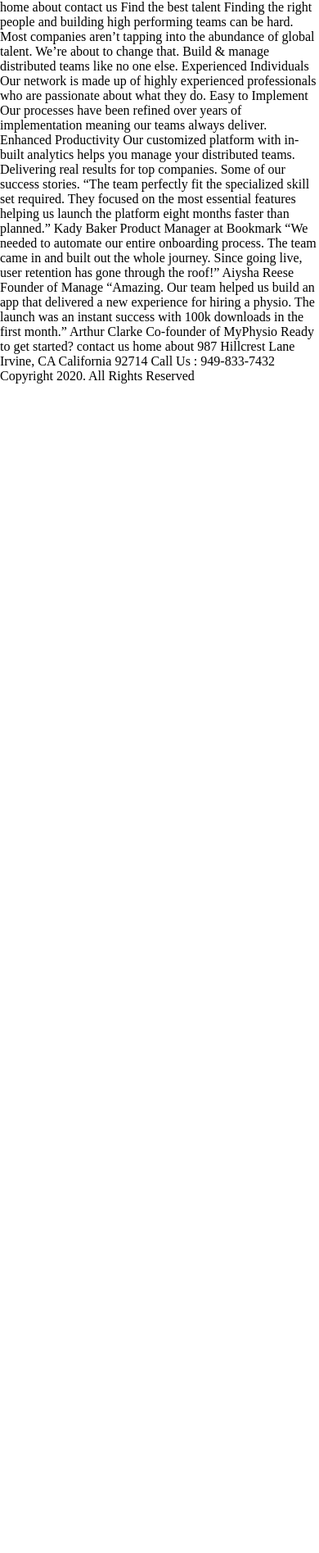
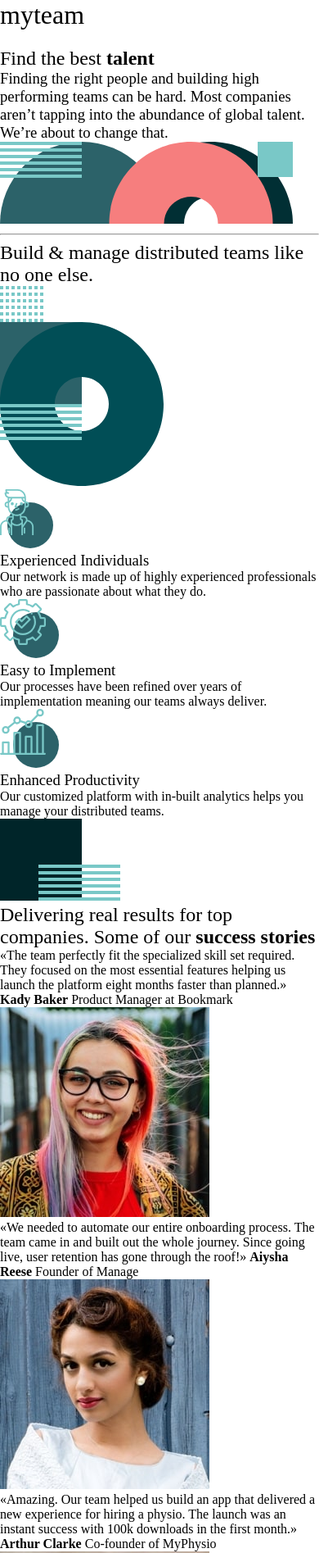
Before and after one commit to IMTR0J4N/A2_MyTeam-MultiPage, a website built with Vite: page index.html in a window 390 px wide. Shown: the top 1895 px of the page at 82% size. Before the commit the page ends 844 px from the top, so only its background shows below. Built offline with nearby package versions, Linux system fonts and the light colour scheme.

Commit message:
finish homepage html

```diff
--- a/index.html
+++ b/index.html
@@ -9,76 +9,119 @@
   <title>MyTeam MultiPage - Home</title>
 </head>
 <body>
+<header>
+  <div class="header--navigation-container">
+    <h1>myteam</h1>
+    <img src="./assets/img/icon-hamburger.svg" alt="hamburger menu button">
+  </div>
+  <div class="header--heading-text">
+    <h2>
+      Find the best <strong>talent</strong>
+    </h2>
+    <h3>Finding the right people and building high performing teams can
+      be hard. Most companies aren’t tapping into the abundance of global
+      talent. We’re about to change that.</h3>
+  </div>
+  <img src="./assets/img/bg-pattern-home-2.svg" alt="Decoration">
+</header>
 
-home
-about
+<main>
+  <section class="main--info-section">
+    <hr>
+    <h2>Build & manage distributed teams like no one else.</h2>
+    <img src="./assets/img/bg-pattern-home-3.svg" alt="decoration">
+    <article>
+      <img src="./assets/img/icon-person.svg" alt="image d'une personne">
+      <h3>Experienced Individuals</h3>
+      <p>Our network is made up of highly experienced professionals who are
+        passionate about what they do.</p>
+    </article>
+    <article>
+      <img src="./assets/img/icon-cog.svg" alt="Image d'un engrenage">
+      <h3>Easy to Implement</h3>
+      <p>Our processes have been refined over years of implementation meaning
+        our teams always deliver.</p>
+    </article>
+    <article>
+      <img src="./assets/img/icon-chart.svg" alt="image d'un graphique">
+      <h3>Enhanced Productivity</h3>
+      <p>Our customized platform with in-built analytics helps you manage your
+        distributed teams.</p>
+    </article>
+  </section>
+  <section class="main--about-section">
+    <img src="./assets/img/bg-pattern-home-4-about-3.svg" alt="decoration">
+    <h2>Delivering real results for top companies. Some of our <strong>success stories</strong></h2>
+    <article>
+      <q>The team perfectly fit the specialized skill set required. They focused
+        on the most essential features helping us launch the platform eight months
+        faster than planned.</q>
+      <strong>Kady Baker</strong>
+      <span>Product Manager at Bookmark</span>
+      <img src="./assets/img/avatar-kady.jpg" alt="Photo de profil">
+    </article>
+    <article>
+      <q>We needed to automate our entire onboarding process. The team came in and
+        built out the whole journey. Since going live, user retention has gone
+        through the roof!</q>
+      <strong>Aiysha Reese</strong>
+      <span>Founder of Manage</span>
+      <img src="./assets/img/avatar-aiysha.jpg" alt="Photo de profil">
+    </article>
+    <article>
+      <q>Amazing. Our team helped us build an app that delivered a new experience for
+        hiring a physio. The launch was an instant success with 100k downloads in the
+        first month.</q>
+      <strong>Arthur Clarke</strong>
+      <span>Co-founder of MyPhysio</span>
+      <img src="./assets/img/avatar-arthur.jpg" alt="Photo de profil">
+    </article>
+    <img src="./assets/img/bg-pattern-home-5.svg" alt="Decoration">
+  </section>
+  <section class="main--contact-section">
+    <h2>Ready to get started?</h2>
+    <a href="./src/pages/contact.html">Contact Us</a>
+    <img src="./assets/img/bg-pattern-home-6-about-5.svg" alt="Decoration">
+  </section>
+</main>
 
-contact us
+<footer>
+  <h3>myteam</h3>
+  <nav>
+    <ul>
+      <li>
+        <a href="./index.html">home</a>
+      </li>
+      <li>
+        <a href="./src/pages/about.html">about</a>
+      </li>
+    </ul>
+  </nav>
+  <small>987  Hillcrest Lane</small>
+  <small>Irvine, CA</small>
+  <small>California 92714</small>
+  <small>Call Us : 949-833-7432</small>
 
+  <ul>
+    <li>
+      <a href="https://facebook.fr">
+      <img src="./assets/img/icon-facebook.svg" alt="Icon de facebook">
+    </a>
+    </li>
+    <li>
+      <a href="https://pinterest.fr">
+        <img src="./assets/img/icon-pinterest.svg" alt="Icon de pinterest">
+      </a>
+    </li>
+    <li>
+      <a href="https://twitter.fr">
+        <img src="./assets/img/icon-twitter.svg" alt="Icon de twitter">
+      </a>
+    </li>
+  </ul>
 
-
-Find the best talent
-
-Finding the right people and building high performing teams can
-be hard. Most companies aren’t tapping into the abundance of global
-talent. We’re about to change that.
-
-
-
-Build & manage distributed teams like no one else.
-
-Experienced Individuals
-Our network is made up of highly experienced professionals who are
-passionate about what they do.
-
-Easy to Implement
-Our processes have been refined over years of implementation meaning
-our teams always deliver.
-
-Enhanced Productivity
-Our customized platform with in-built analytics helps you manage your
-distributed teams.
-
-
-
-Delivering real results for top companies. Some of our success stories.
-
-“The team perfectly fit the specialized skill set required. They focused
-on the most essential features helping us launch the platform eight months
-faster than planned.”
-Kady Baker
-Product Manager at Bookmark
-
-“We needed to automate our entire onboarding process. The team came in and
-built out the whole journey. Since going live, user retention has gone
-through the roof!”
-Aiysha Reese
-Founder of Manage
-
-“Amazing. Our team helped us build an app that delivered a new experience for
-hiring a physio. The launch was an instant success with 100k downloads in the
-first month.”
-Arthur Clarke
-Co-founder of MyPhysio
-
-
-
-Ready to get started?
-
-contact us
-
-
-
-home
-about
-
-987  Hillcrest Lane
-Irvine, CA
-California 92714
-Call Us : 949-833-7432
-
-Copyright 2020. All Rights Reserved
-
-  <script src="./src/js/app.js" type="module"></script>
+  <small>Copyright 2020. All Rights Reserved</small>
+</footer>
+<script src="./src/js/app.js" type="module"></script>
 </body>
 </html>
```
